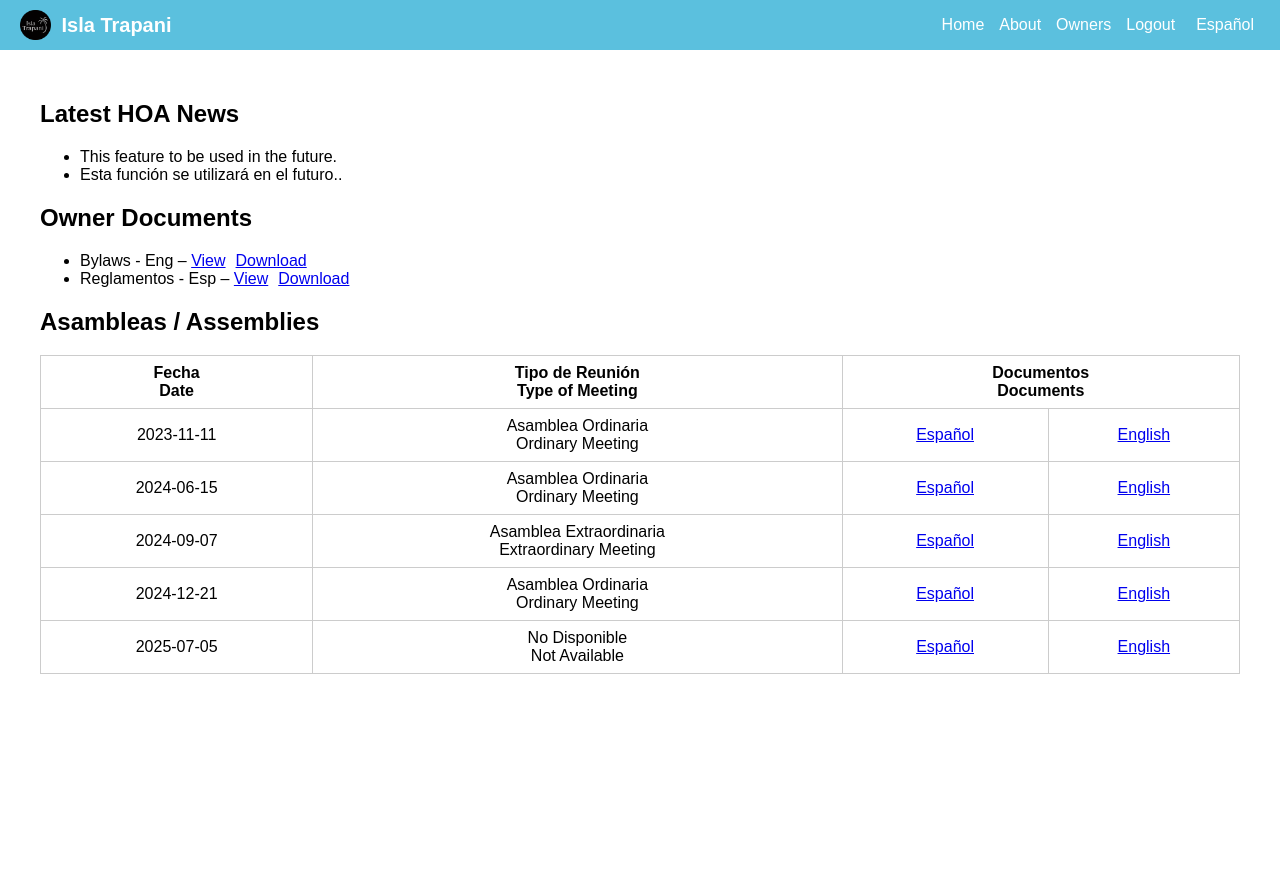
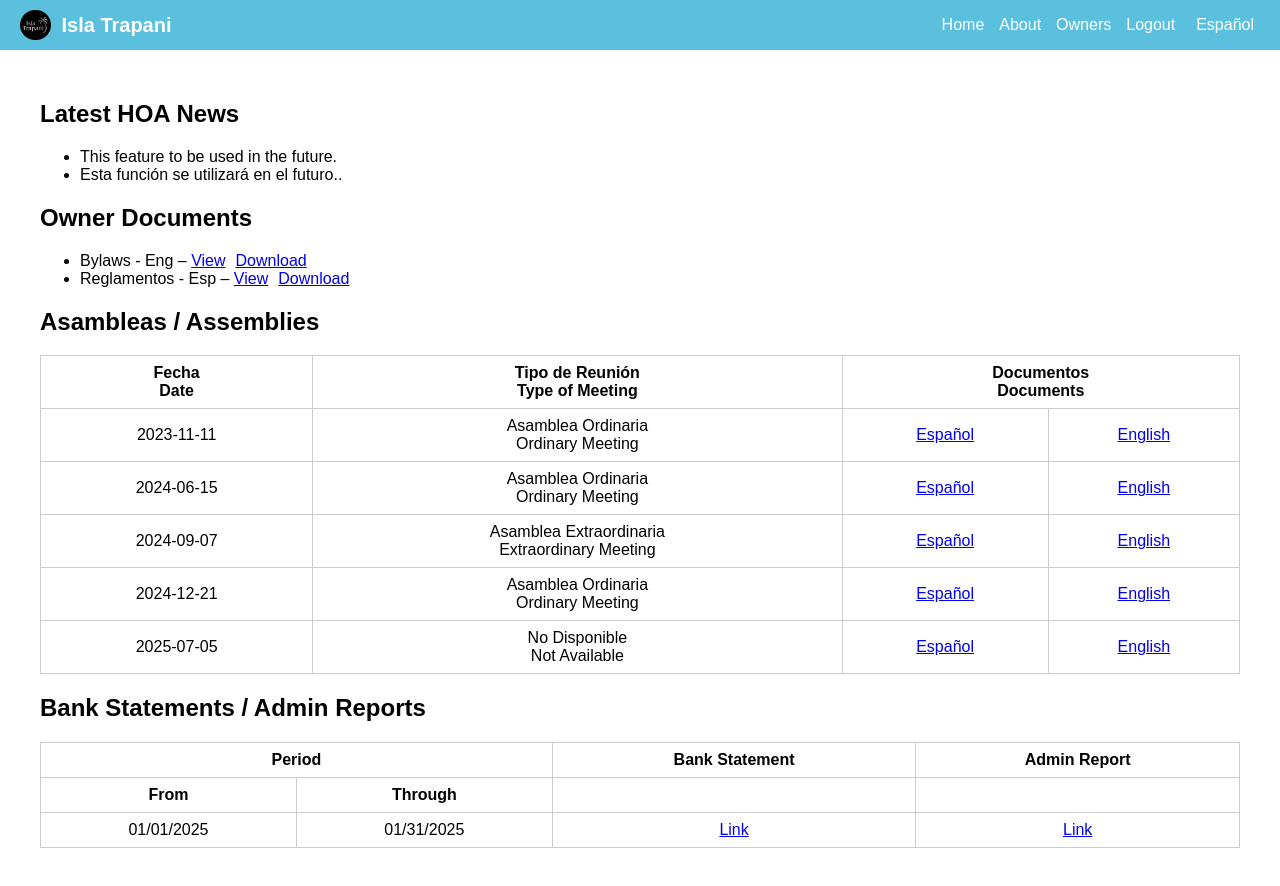
Before and after one commit to grdino/isla-trapani, a Next.js app: page /owners in a window 1280 px wide. Before the commit the page ends 800 px from the top, so only its background shows below. Built offline with nearby package versions, Linux system fonts and the light colour scheme; sample sign-in values are in the browser's storage.

Commit message:
Update owners.js

```diff
--- a/pages/owners.js
+++ b/pages/owners.js
@@ -122,6 +122,41 @@ export default function Owners() {
              </tr>
            </tbody>
          </table>
+
+          {/* New Section: Asambleas / Assemblies */}
+          <h2>Bank Statements / Admin Reports</h2>
+
+          <table className="responsive-table">
+            <thead>
+              <tr>
+                <th colSpan="2">Period</th>
+                <th>Bank Statement</th>
+                <th>Admin Report</th>
+              </tr>
+              <tr>
+                <th>From</th>
+                <th>Through</th>
+                <th></th>
+                <th></th>
+              </tr>
+            </thead>
+            <tbody>
+              <tr>
+                <td data-label="From">01/01/2025</td>
+                <td data-label="Through">01/31/2025</td>
+                <td data-label="Bank Statement">
+                  <a href="/owners-docs/bank-2025-01.pdf" target="_blank" rel="noopener noreferrer">
+                    Link
+                  </a>
+                </td>
+                <td data-label="Admin Report">
+                  <a href="/owners-docs/admin-2025-01.pdf" target="_blank" rel="noopener noreferrer">
+                    Link
+                  </a>
+                </td>
+              </tr>
+            </tbody>
+          </table>
         </div>
       </ProtectedRoute>
 
```
